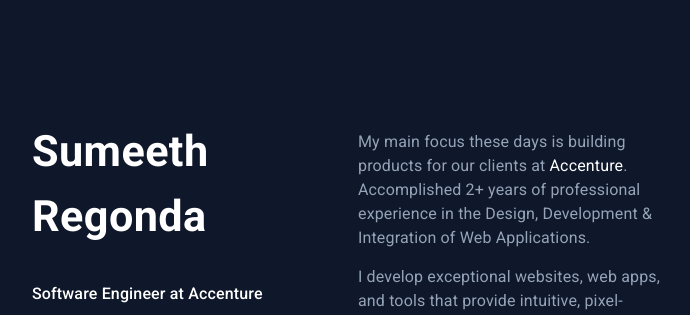
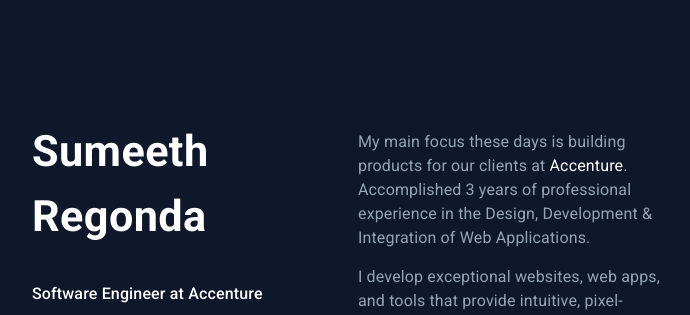
Before and after one commit to rsumeeth/portfolio-v1, a React (Vite) app: page / in a window 1280 px wide. Shown: the top 315 px of the page, without its empty margins (306-996 px from the left). Built offline with nearby package versions, Linux system fonts and the light colour scheme.

Commit message:
changed experience

```diff
--- a/src/Components/About.jsx
+++ b/src/Components/About.jsx
@@ -33,7 +33,7 @@
         >
           Accenture
         </a>
-        . Accomplished 2+ years of professional experience in the Design,
+        . Accomplished 3 years of professional experience in the Design,
         Development & Integration of Web Applications.
       </Typography>
 
```
Also changed, not shown: index.html (+12 -5 lines), 1 other file (tests, documents, lock files or other folders).
